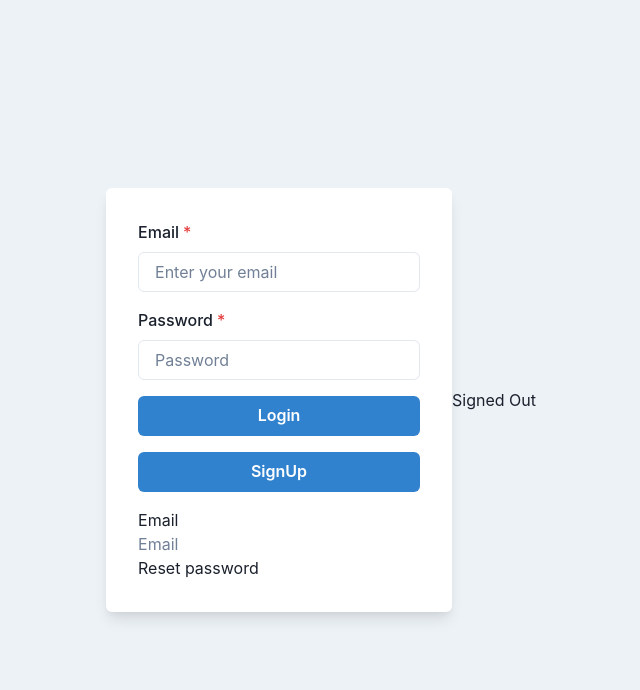
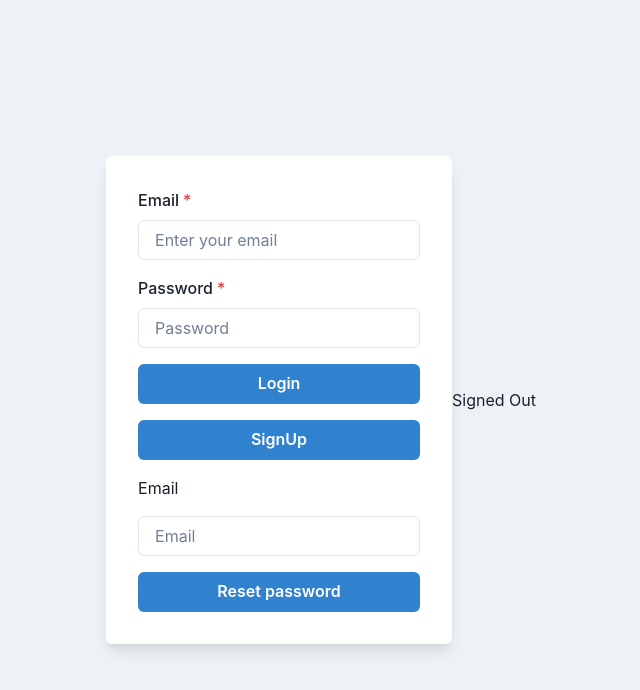
Before and after one commit to DentistLeeroy/BookSwap, a Next.js app in the folder book-swap/: page / in a window 1280 px wide. Shown: the top 690 px of the page, without its empty margins (319-959 px from the left). Built offline with nearby package versions, Linux system fonts and the light colour scheme.

Commit message:
index page styling fixed

```diff
--- a/book-swap/pages/index.tsx
+++ b/book-swap/pages/index.tsx
@@ -1,5 +1,5 @@
 import React, { useState } from 'react';
-import { Box, Button, FormControl, FormErrorMessage, FormLabel, Input, Stack } from '@chakra-ui/react';
+import { Box, Button, Flex, FormControl, FormErrorMessage, FormLabel, Input, Stack } from '@chakra-ui/react';
 import { ChakraProvider } from '@chakra-ui/react';
 import { useForm } from 'react-hook-form';
 import { Auth, getAuth, sendPasswordResetEmail, signInWithEmailAndPassword } from 'firebase/auth';
@@ -47,7 +47,7 @@ const LoginPage = () => {
 
   return (
     <ChakraProvider>
-    <Box width="100vw" height="100vh" display="flex" justifyContent="center" alignItems="center" bg="gray.100">
+      <Flex width="100vw" height="100vh" justifyContent="center" alignItems="center" bg="gray.100">
         <Box bg="white" p={8} borderRadius="md" boxShadow="lg">
           <form onSubmit={handleSubmit(onSubmit)}>
             <Stack spacing={4}>
@@ -73,7 +73,7 @@ const LoginPage = () => {
                 <FormErrorMessage>{errors.password && errors.password.message}</FormErrorMessage>
               </FormControl>
 
-            {loginError && <p>{loginError}</p>}
+              {loginError && <p style={{ color: 'red' }}>{loginError}</p>}
 
               <Button type="submit" colorScheme="blue" width="full">
                 Login
@@ -83,25 +83,24 @@ const LoginPage = () => {
                 SignUp
               </Button>
 
-            <div className="resetPassword-main">
-              <label>Email</label> <br />
-              <input
+              <Stack spacing={4}>
+                <p>Email</p>
+                <Input
                   className="resetEmailInput"
                   placeholder="Email"
                   type="email"
                   value={resetEmail}
                   onChange={(e) => setResetEmail(e.target.value)}
-              />{' '}
-              <br />
-              <button className="resetBtn" type="button" onClick={handleResetPassword}>
+                />
+                <Button className="resetBtn" type="button" onClick={handleResetPassword} colorScheme="blue">
                   Reset password
-              </button>
-            </div>
+                </Button>
+              </Stack>
             </Stack>
           </form>
         </Box>
         <AuthDetails />
-    </Box>
+      </Flex>
     </ChakraProvider>
   );
 };
```
Lines whose indentation alone changed are shown as unchanged.
